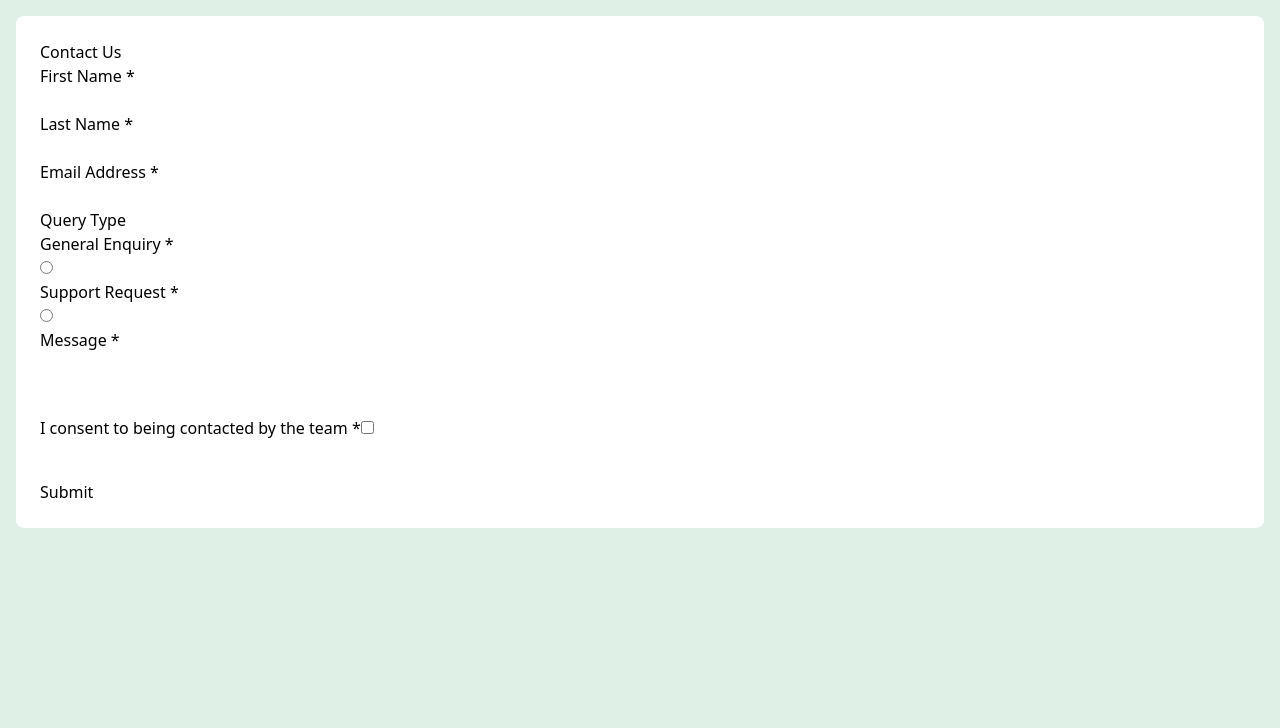
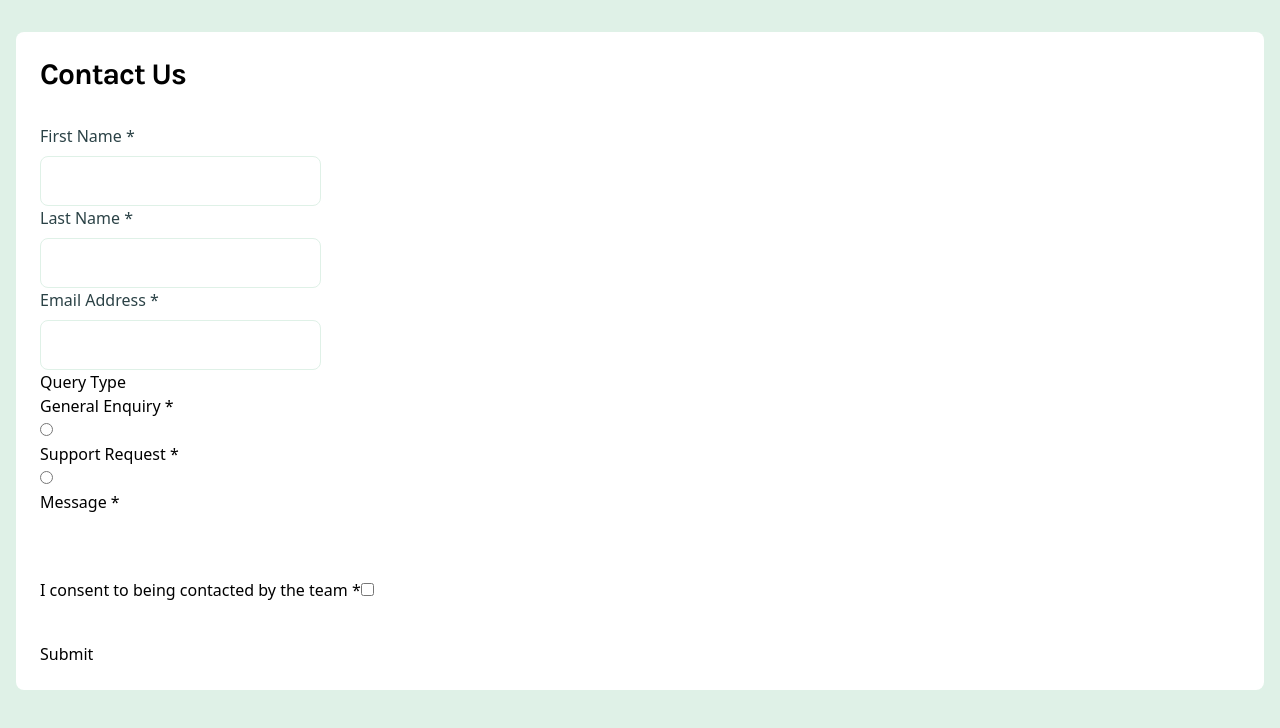
Before and after one commit to CarlosArgelio/contact-form, a React (Vite) app: page / in a window 1280 px wide. Shown: the top 728 px of the page. Built offline with nearby package versions, Linux system fonts and the light colour scheme; the HTML template or start-up script is replaced by a standard one.

Commit message:
style: input text field

```diff
--- a/src/App.tsx
+++ b/src/App.tsx
@@ -1,35 +1,29 @@
 import { Layout } from "./Components/Layout";
+import { TextField } from "./Components/Input";
 
 const App = () => {
   return (
     <>
       <main className="m-4 h-[100vh]">
-        <section className="p-6 bg-white rounded-lg">
-          <header>Contact Us</header>
+        <section className="p-6 mt-8 bg-white rounded-lg">
+          <header className="text-3xl tracking-[-1px] font-karla-bold mb-8">
+            Contact Us
+          </header>
           <Layout>
             <form>
               <fieldset>
                 <fieldset>
-                  <label className="block" htmlFor="first-name">
-                    First Name *
-                  </label>
-                  <input id="first-name" type="text" />
-
-                  <label className="block" htmlFor="last-name">
-                    Last Name *
-                  </label>
-                  <input id="last-name" type="text" />
+                  <TextField id="first-name" title="First Name" type="text" />
+                  <TextField id="last-name" title="Last Name" type="text" />
                 </fieldset>
 
                 <fieldset>
-                  <label className="block" htmlFor="email">
-                    Email Address *
-                  </label>
-                  <input id="email" type="email" />
+                  <TextField id="email" title="Email Address" type="text" />
                 </fieldset>
 
                 <fieldset>
                   <legend>Query Type</legend>
+
                   <label className="block" htmlFor="general-enquiry">
                     General Enquiry *
                   </label>
--- /dev/null
+++ b/src/Components/Input.tsx
@@ -0,0 +1,59 @@
+import React from "react";
+
+export interface BasePropInput {
+  id: string;
+  title: string;
+  isOptional?: boolean;
+}
+
+export interface TextFieldProps extends BasePropInput {
+  type: string;
+}
+
+export const Label: React.FC<BasePropInput> = ({ id, title, isOptional }) => {
+  if (!isOptional) {
+    return (
+      <label className="block text-grey-900" htmlFor={id}>
+        {title}
+        {"  "}
+        {"*"}
+      </label>
+    );
+  }
+
+  return (
+    <label className="block text-grey-900" htmlFor={id}>
+      {title}
+    </label>
+  );
+};
+
+export const TextField: React.FC<TextFieldProps> = ({
+  id,
+  title,
+  type,
+  isOptional,
+}) => {
+  return (
+    <>
+      <Label id={id} title={title} isOptional={isOptional} />
+      <input
+        className="px-6 py-3 mt-2 border border-honeydew focus:outline-none focus:border-tropical-rain-forest hover:border-tropical-rain-forest rounded-lg"
+        type={type}
+        id={id}
+      />
+    </>
+  );
+};
+
+export const RadioSelection = () => {
+  return <div>InputRadiu</div>;
+};
+
+export const Checkbox = () => {
+  return <div>Input</div>;
+};
+
+Label.defaultProps = {
+  isOptional: false,
+};
```
